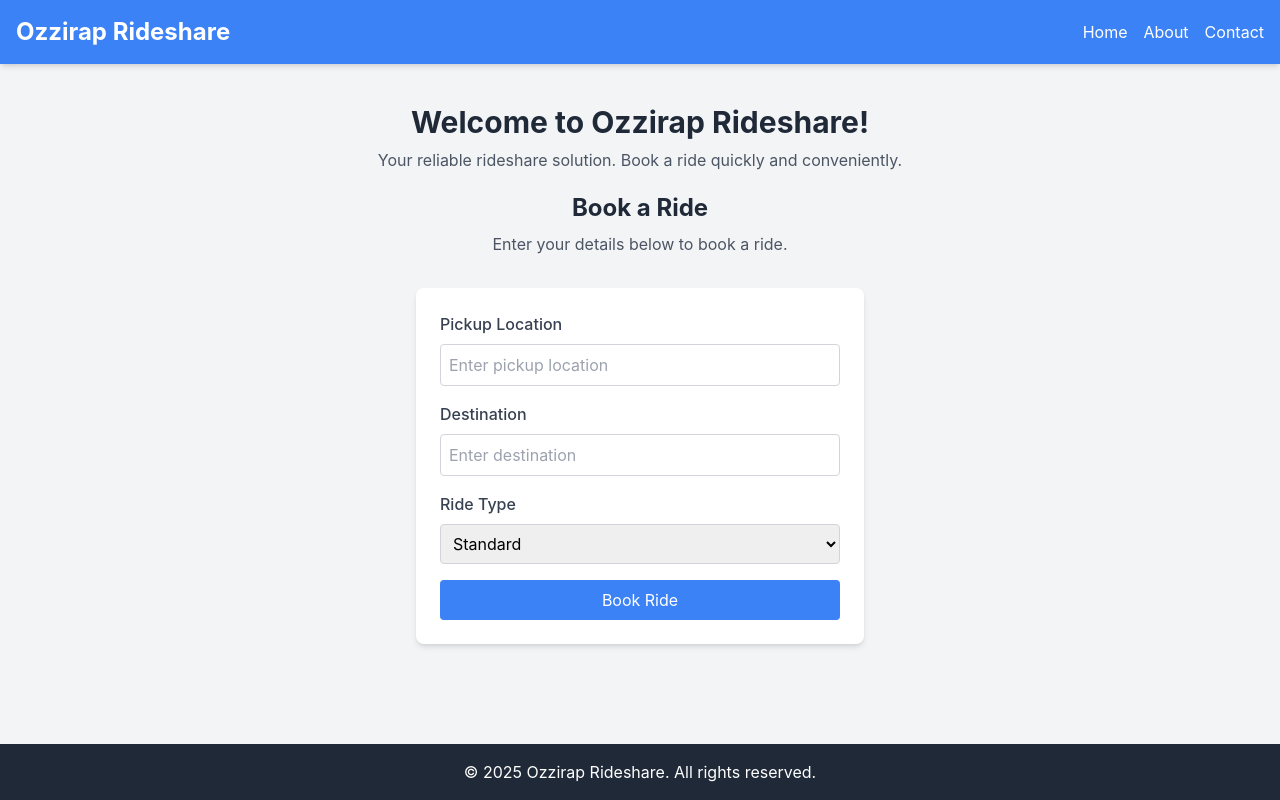
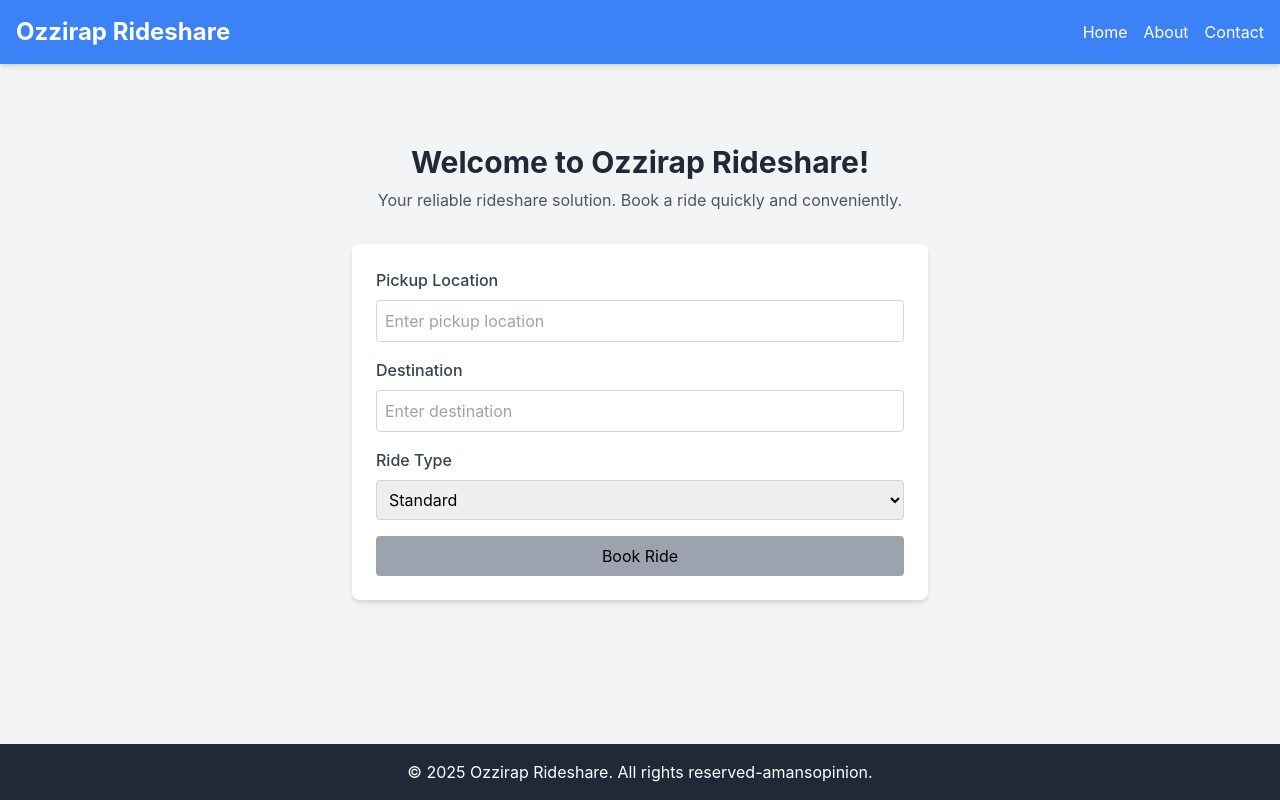
Before and after one commit to amansopinion/ozzirap-rideshare, a React (Create React App) app: page / in a window 1280 px wide. Built offline with nearby package versions, Linux system fonts and the light colour scheme.

Commit message:
Corrected errors in Notepad++ and pasted.

```diff
--- a/src/App.js
+++ b/src/App.js
@@ -7,12 +7,13 @@ function App() {
   const [pickupError, setPickupError] = useState("");
   const [destinationError, setDestinationError] = useState("");
   const [successMessage, setSuccessMessage] = useState("");
+  const [loading, setLoading] = useState(false);
 
   const handleSubmit = (e) => {
     e.preventDefault(); // Prevent the default form submission behavior (page reload)
     setPickupError("");
     setDestinationError("");
-    // Basic validation
+
     if (!pickup.trim()) {
       setPickupError("Please enter a pickup location.");
     }
@@ -25,20 +26,23 @@ function App() {
       return;
     }
 
-    // Display this success message
-    setSuccessMessage("Your ride has been booked successfully!");
-    setTimeout(() => setSuccessMessage(""), 3000);
-
-    // Log the details if the form is valid
+    setLoading(true); //This starts the loading state
+    setTimeout(() => {
       console.log("Booking Details:");
       console.log("Pickup Location:", pickup);
       console.log("Destination:", destination);
       console.log("Ride Type:", rideType);
 
-    // Reset the form fields after submission
       setPickup("");
       setDestination("");
       setRideType("standard");
+
+      setLoading(false); //This stops the loading state
+
+      // Display the success message
+      setSuccessMessage("Your ride has been booked successfully!");
+      setTimeout(() => setSuccessMessage(""), 3000);
+    }, 2000);
   };
 
   return (
@@ -47,7 +51,7 @@ function App() {
         <div className="container mx-auto px-4 flex justify-between items-center">
           <h1 className="text-2xl font-bold">Ozzirap Rideshare</h1>
           <nav>
-            <ul className="flex space-x-4">
+            <ul className="flex flex-col md:flex-row space-y-2 md:space-y-0 md:space-x-4">
               <li>
                 <a href="#home" className="hover:underline">
                   Home
@@ -68,70 +72,71 @@ function App() {
         </div>
       </header>
 
-      <main className="flex-grow container mx-auto px-4 py-10">
+      <main className="flex-grow container mx-auto px-4 py-10 md:py-16 lg:py-20">
         <section className="text-center mb-8">
           <h2 className="text-3xl font-bold text-gray-800">
             Welcome to Ozzirap Rideshare!
           </h2>
           <p className="text-gray-600 mt-2">
-            Your reliable rideshare solution. Book a ride quickly and
-            conveniently.
-          </p>
-          <h2 className="text-2xl font-bold mt-5 text-gray-800 text-center">
-            Book a Ride
-          </h2>
-          <p className="text-gray-600 text-center mt-2">
-            Enter your details below to book a ride.
+            Your reliable rideshare solution. Book a ride quickly and conveniently.
           </p>
         </section>
 
         <section>
-          <form onSubmit={handleSubmit} className="mt-8 max-w-md mx-auto bg-white p-6 rounded-lg shadow-md">
+          <form
+            onSubmit={handleSubmit}
+            className="mt-8 max-w-md mx-auto bg-white p-6 rounded-lg shadow-md md:max-w-lg lg:max-w-xl"
+          >
             <div className="mb-4">
-              <label
-                htmlFor="pickup"
-                className="block text-gray-700 font-medium"
-              >
+              <label htmlFor="pickup" className="block text-gray-700 font-medium">
                 Pickup Location
               </label>
               <input
                 type="text"
                 id="pickup"
                 value={pickup}
-                onChange={(e) => setPickup(e.target.value)}
+                onChange={(e) => {
+                  setPickup(e.target.value);
+                  if (e.target.value.trim()) {
+                    setPickupError("");
+                  } else {
+                    setPickupError("Please enter a pickup location.");
+                  }
+                }}
                 placeholder="Enter pickup location"
-                className={`w-full mt-2 p-2 border border-gray-300 rounded ${pickupError ? "border-red-500" : "border-gray-300"}`}
+                className={`w-full mt-2 p-2 border rounded ${
+                  pickupError ? "border-red-500" : "border-gray-300"
+                }`}
               />
               {pickupError && <p className="text-red-500 text-sm mt-1">{pickupError}</p>}
-
             </div>
 
             <div className="mb-4">
-              <label
-                htmlFor="destination"
-                className="block text-gray-700 font-medium"
-              >
+              <label htmlFor="destination" className="block text-gray-700 font-medium">
                 Destination
               </label>
               <input
                 type="text"
                 id="destination"
                 value={destination}
-                onChange={(e) => setDestination(e.target.value)}
+                onChange={(e) => {
+                  setDestination(e.target.value);
+                  if (e.target.value.trim()) {
+                    setDestinationError("");
+                  } else {
+                    setDestinationError("Please enter a destination.");
+                  }
+                }}
                 placeholder="Enter destination"
                 className={`w-full mt-2 p-2 border rounded ${
                   destinationError ? "border-red-500" : "border-gray-300"
                 }`}
               />
               {destinationError && <p className="text-red-500 text-sm mt-1">{destinationError}</p>}
-
             </div>
 
             <div className="mb-4">
-              <label
-                htmlFor="rideType"
-                className="block text-gray-700 font-medium"
-              >
+              <label htmlFor="rideType" className="block text-gray-700 font-medium">
                 Ride Type
               </label>
               <select
@@ -147,9 +152,20 @@ function App() {
 
             <button
               type="submit"
-              className="w-full bg-blue-500 text-white py-2 px-4 rounded hover:bg-blue-600"
+              className={`w-full py-2 px-4 rounded ${
+                loading ||
+                pickupError ||
+                destinationError ||
+                !pickup.trim() ||
+                !destination.trim()
+                  ? "bg-gray-400 cursor-not-allowed"
+                  : "bg-blue-500 hover:bg-blue-600 text-white"
+              }`}
+              disabled={
+                pickupError || destinationError || !pickup.trim() || !destination.trim()
+              }
             >
-              Book Ride
+              {loading ? "Submitting..." : "Book Ride"}
             </button>
           </form>
           {successMessage && (
@@ -161,8 +177,8 @@ function App() {
       </main>
 
       <footer className="bg-gray-800 text-white py-4">
-        <div className="container mx-auto px-4 text-center">
-          &copy; 2025 Ozzirap Rideshare. All rights reserved.
+        <div className="container mx-auto px-4 text-center text-sm lg:text-base">
+          &copy; 2025 Ozzirap Rideshare. All rights reserved-amansopinion.
         </div>
       </footer>
     </div>
```
Lines whose indentation alone changed are shown as unchanged.
